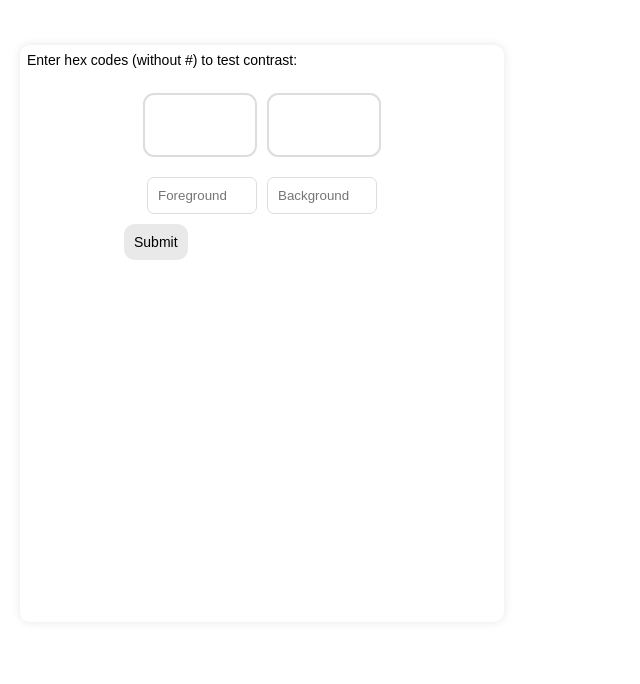
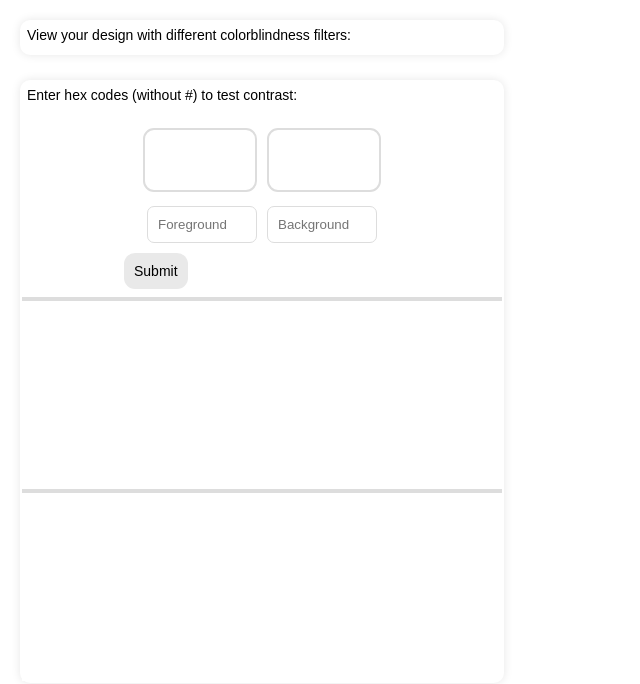
Before and after one commit to avran-v/ugahacks9, a website with bundled scripts: page src/index.html in a window 1280 px wide. Shown: the whole page, without its empty margins (0-640 px from the left). Built offline with nearby package versions, Linux system fonts and the light colour scheme.

Commit message:
index changes for sub comments

```diff
--- a/src/index.html
+++ b/src/index.html
@@ -62,10 +62,12 @@
 
       #leftHexText {
         font-size: 14px;
+        margin-left: 10px;
       }
 
       #rightHexText {
         font-size: 14px;
+        margin-left: 80px;
       }
 
       #newHexCodesText {
@@ -197,11 +199,23 @@
         border-radius: 10px;
         box-shadow: 0 0 10px rgba(0, 0, 0, 0.1);
       }
-
+      .filter-container {
+        max-width: 480px;
+        margin-top: 0px;
+        background-color: #fff;
+        padding: 2px;
+        border-radius: 10px;
+        box-shadow: 0 0 10px rgba(0, 0, 0, 0.1);
+      }
       .contrast-heading {
         padding: 5px;
         font-size: 14px;
         margin-bottom: 20px;
+      }
+      .filter-heading {
+        padding: 5px;
+        font-size: 14px;
+        margin-bottom: 5px;
       }
 
       .contrast-button {
@@ -217,15 +231,15 @@
       }
       .hex-squares-container {
         display: flex;
-        justify-content: center; /* Center components horizontally */
+        justify-content: center;
         align-items: center;
       }
 
       .hex-input-container {
         display: flex;
-        justify-content: center; /* Center components horizontally */
+        justify-content: center;
         align-items: center;
-        margin-top: 10px; /* Add margin for spacing */
+        margin-top: 4px;
       }
 
       input[type="text"] {
@@ -331,6 +345,10 @@
     <a href="#" download="download" id="anchor" style="text-decoration: none">
       <button id="download-button" style="display: none">Download</button>
     </a>
+    <div class="filter-container">
+      <div class="filter-heading">
+        View your design with different colorblindness filters:
+      </div>
       <div class="image-container" id="image-container" style="display: none">
         <div class="image-item" style="display: none">
           <img id="image1" alt="Original Photo" />
@@ -338,11 +356,16 @@
         </div>
         <div class="image-item">
           <img id="image2" alt="Protanopia" class="protanopia" />
-        <div class="image-caption">Protanopia</div>
+          <div class="image-caption">
+            Protanopia<br /><span">(red)</span>
+          </div>
         </div>
         <div class="image-item">
           <img id="image3" alt="Deuteranopia" class="deuteranopia" />
-        <div class="image-caption">Deuteranopia</div>
+          <div class="image-caption">
+            Deuteranopia<br /><span">(red & green)</span>
+          </div>
+        </div>
       </div>
     </div>
     <div class="contrast-container">
@@ -368,6 +391,7 @@
         />
       </div>
       <button id="checkContrast">Submit</button>
+      <hr style="border: 2px solid #ddd;">
 
       <div id="result"></div>
 
@@ -399,12 +423,14 @@
         </table>
       </div>
 
+      <hr style="border: 2px solid #ddd;">
+
       <div id="newHexCodesText">
         <div id="leftHexText"></div>
         <div id="rightHexText"></div>
       </div>
 
-      <div id="result2"></div>
+      <div id="result2"> </div>
 
       <div id="tableResultNew">
         <table id="resultTableNew">
```
Lines whose indentation alone changed are shown as unchanged.
